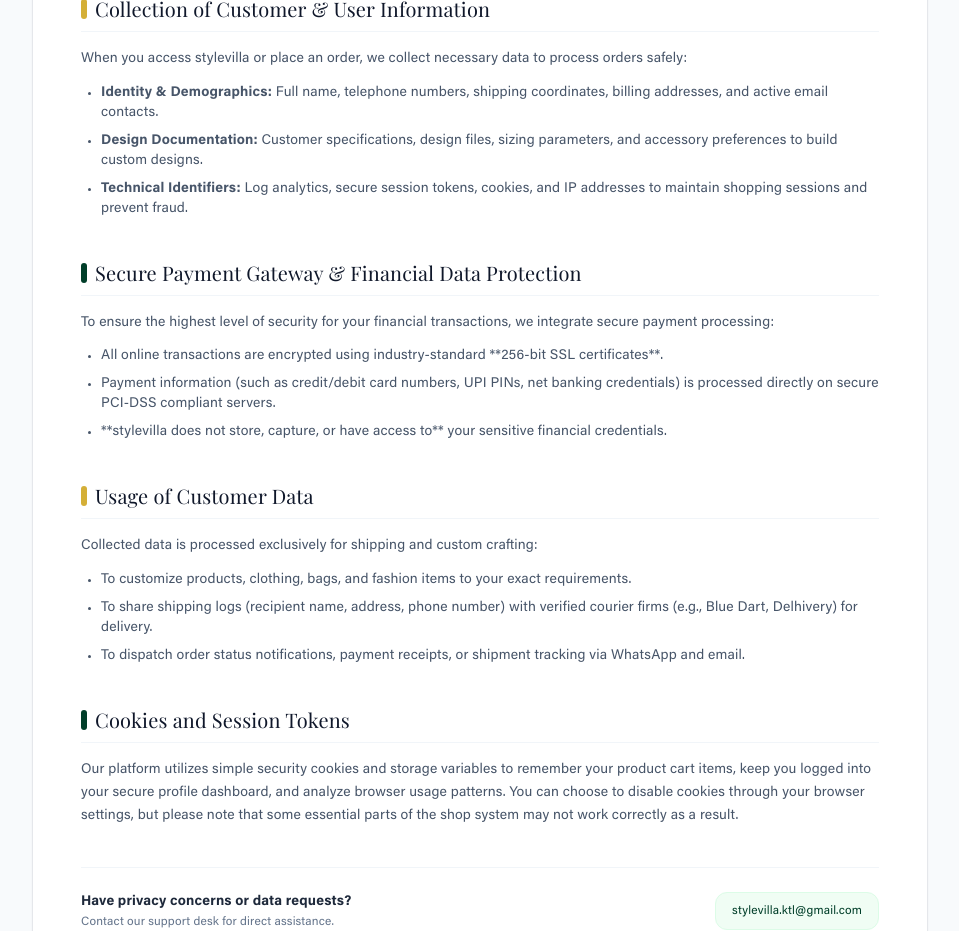
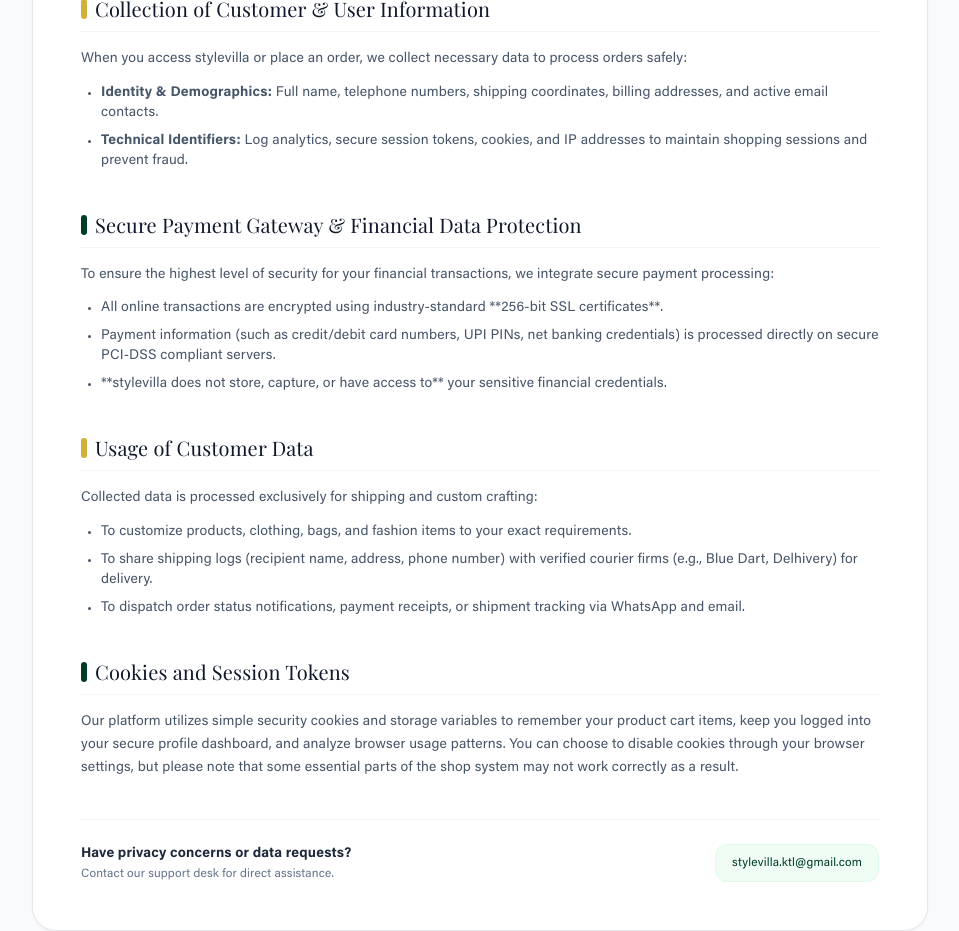
Before and after one commit to desirediv0/style-villa, a Next.js app in the folder client/: page /privacy-policy in a window 1280 px wide. Shown: the part 960-1891 px from the top of the page, without its empty margins (160-1119 px from the left). Built offline with nearby package versions, Linux system fonts and the light colour scheme; no server answers.

Commit message:
feat: implement privacy policy page with secure data handling disclosures

```diff
--- a/client/src/app/privacy-policy/page.js
+++ b/client/src/app/privacy-policy/page.js
@@ -74,7 +74,7 @@ export default function PrivacyPolicyPage() {
                             </p>
                             <ul className="space-y-2 pl-5 list-disc text-xs md:text-sm text-slate-600">
                                 <li><strong>Identity &amp; Demographics:</strong> Full name, telephone numbers, shipping coordinates, billing addresses, and active email contacts.</li>
-                                <li><strong>Design Documentation:</strong> Customer specifications, design files, sizing parameters, and accessory preferences to build custom designs.</li>
+
                                 <li><strong>Technical Identifiers:</strong> Log analytics, secure session tokens, cookies, and IP addresses to maintain shopping sessions and prevent fraud.</li>
                             </ul>
                         </div>
```
